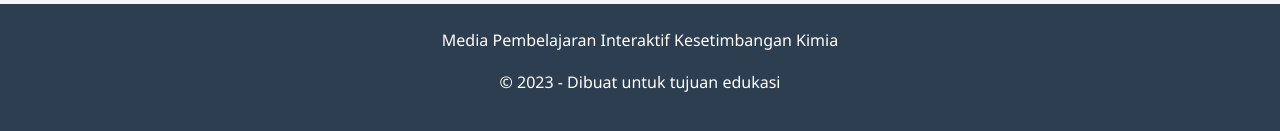
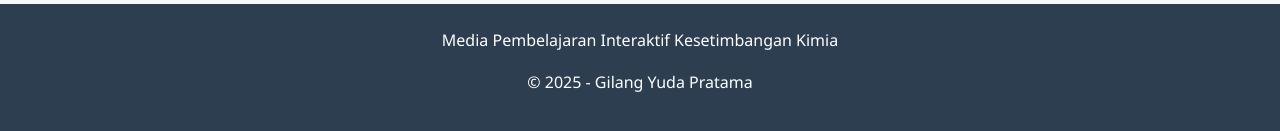
Before and after one commit to gilangyudhapratama10-spec/kesetimbangan-kimia, a plain HTML site: page index.html in a window 1280 px wide. Shown: the part 1846-1977 px from the top of the page. Drawn offline with Linux system fonts and the light colour scheme.

Commit message:
Update and rename kesetimbangan2.html to index.html

```diff
--- a/kesetimbangan2.html
+++ b/index.html
@@ -539,7 +539,7 @@
 
     <footer>
         <p>Media Pembelajaran Interaktif Kesetimbangan Kimia</p>
-        <p>© 2023 - Dibuat untuk tujuan edukasi</p>
+        <p>© 2025 - Gilang Yuda Pratama</p>
     </footer>
 
     <script>
@@ -765,4 +765,5 @@
         }
     </script>
 </body>
+
 </html>
```
